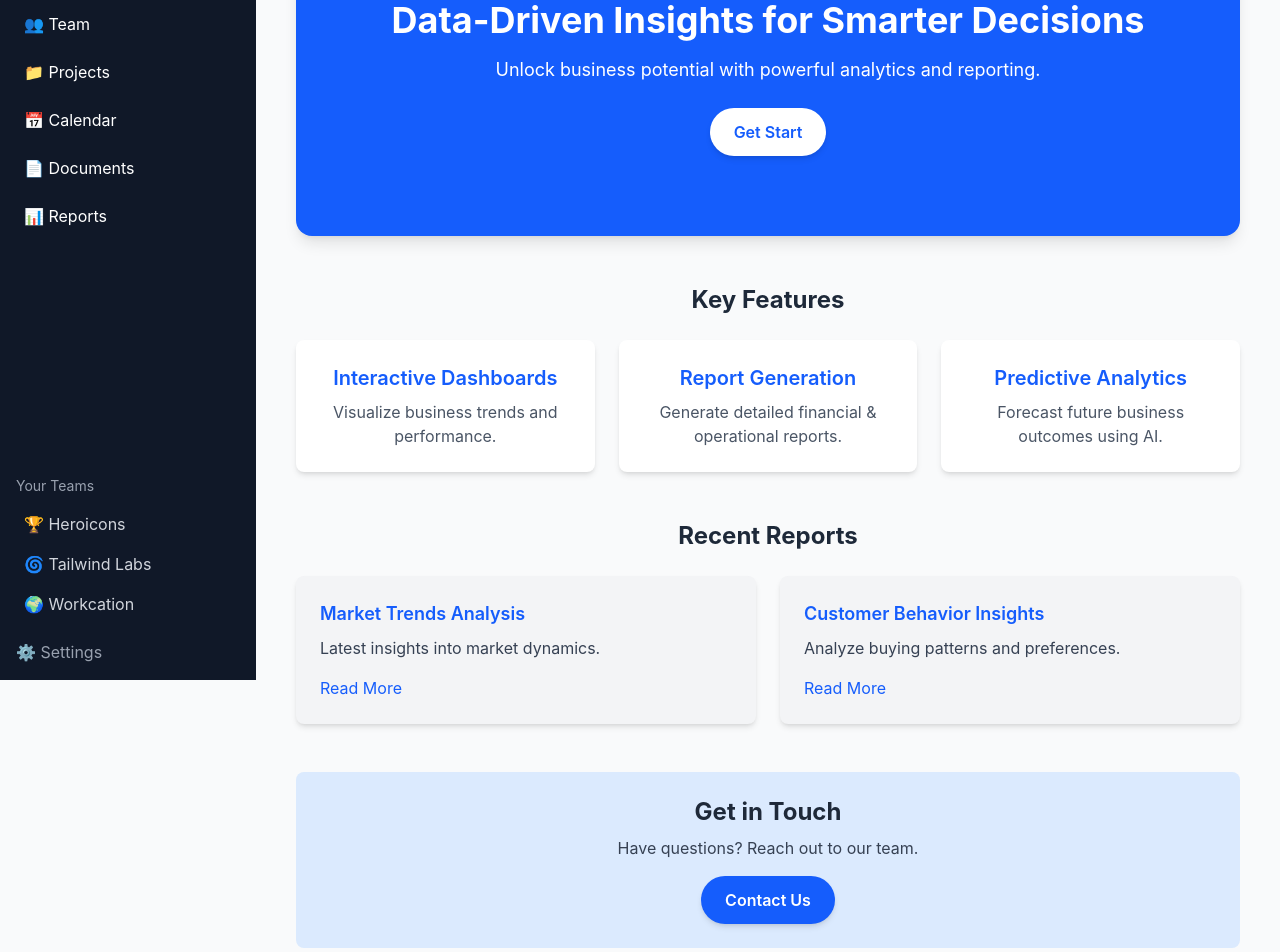
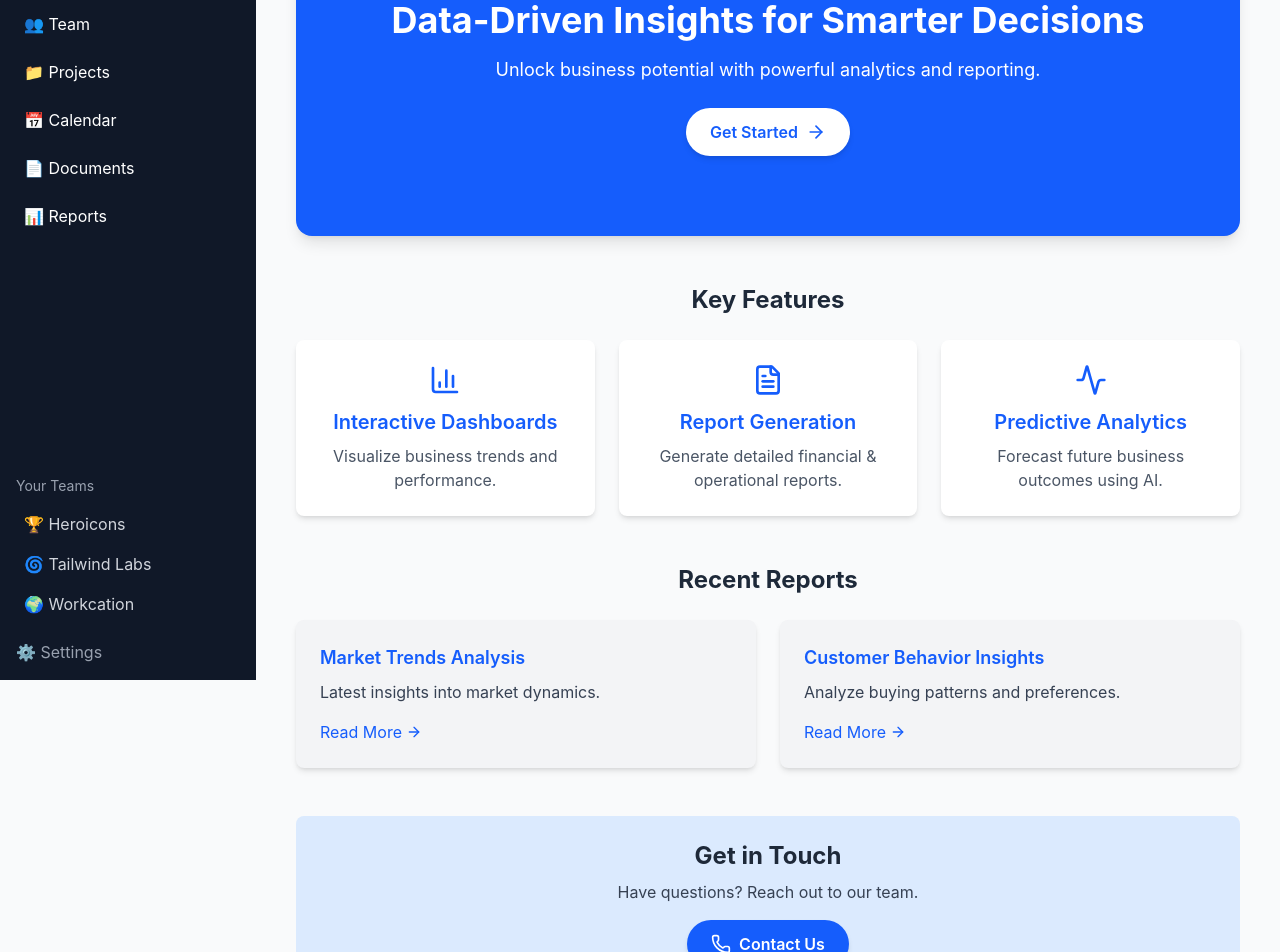
Before and after one commit to sourabhm-25/Business-Analysis-with-AI, a React (Vite) app in the folder Business-Analysis-AI/frontend/: page / in a window 1280 px wide. Shown: the part 120-1072 px from the top of the page. Built offline with nearby package versions, Linux system fonts and the light colour scheme.

Commit message:
modified:   Business-Analysis-AI/frontend/src/pages/Home.jsx

```diff
--- a/Business-Analysis-AI/frontend/package.json
+++ b/Business-Analysis-AI/frontend/package.json
@@ -11,6 +11,8 @@
   },
   "dependencies": {
     "@tailwindcss/vite": "^4.0.7",
+    "framer-motion": "^12.4.7",
+    "lucide-react": "^0.475.0",
     "react": "^19.0.0",
     "react-dom": "^19.0.0",
     "react-icons": "^5.5.0",
--- a/Business-Analysis-AI/frontend/src/pages/Home.jsx
+++ b/Business-Analysis-AI/frontend/src/pages/Home.jsx
@@ -1,30 +1,46 @@
 import React from "react";
+import { motion } from "framer-motion";
+import { ArrowRight, Phone, BarChart3, FileText, Activity } from "lucide-react";
 
-function Home(){
+
+function Home() {
   return (
     <div className="p-6">
       {/* Hero Section */}
-          <div className="bg-blue-600 text-white text-center py-20 rounded-2xl shadow-lg">
+      <motion.div
+        initial={{ opacity: 0, y: -20 }}
+        animate={{ opacity: 1, y: 0 }}
+        transition={{ duration: 0.5 }}
+        className="bg-blue-600 text-white text-center py-20 rounded-2xl shadow-lg"
+      >
         <h1 className="text-4xl font-bold mb-4">Data-Driven Insights for Smarter Decisions</h1>
         <p className="text-lg">Unlock business potential with powerful analytics and reporting.</p>
-            <button className="mt-6 px-6 py-3 bg-white text-blue-600 font-semibold rounded-full shadow-md hover:bg-gray-200 transition">
-              Get Start
-            </button>
-          </div>
+        <motion.button
+          whileHover={{ scale: 1.1 }}
+          className="mt-6 px-6 py-3 bg-white text-blue-600 font-semibold rounded-full shadow-md flex items-center gap-2 mx-auto hover:bg-gray-200 transition"
+        >
+          Get Started <ArrowRight size={20} />
+        </motion.button>
+      </motion.div>
 
       {/* Key Features Section */}
       <div className="mt-12">
         <h2 className="text-2xl font-bold text-gray-800 mb-6 text-center">Key Features</h2>
         <div className="grid grid-cols-1 md:grid-cols-3 gap-6">
           {[
-                { title: "Interactive Dashboards", desc: "Visualize business trends and performance." },
-                { title: "Report Generation", desc: "Generate detailed financial & operational reports." },
-                { title: "Predictive Analytics", desc: "Forecast future business outcomes using AI." },
+            { title: "Interactive Dashboards", icon: <BarChart3 size={32} />, desc: "Visualize business trends and performance." },
+            { title: "Report Generation", icon: <FileText size={32} />, desc: "Generate detailed financial & operational reports." },
+            { title: "Predictive Analytics", icon: <Activity size={32} />, desc: "Forecast future business outcomes using AI." }
           ].map((feature, index) => (
-                <div key={index} className="p-6 bg-white shadow-md rounded-lg text-center">
+            <motion.div
+              key={index}
+              whileHover={{ scale: 1.05 }}
+              className="p-6 bg-white shadow-md rounded-lg text-center cursor-pointer"
+            >
+              <div className="flex justify-center mb-3 text-blue-600">{feature.icon}</div>
               <h3 className="text-xl font-semibold text-blue-600">{feature.title}</h3>
               <p className="text-gray-600 mt-2">{feature.desc}</p>
-                </div>
+            </motion.div>
           ))}
         </div>
       </div>
@@ -33,29 +49,47 @@ function Home(){
       <div className="mt-12">
         <h2 className="text-2xl font-bold text-gray-800 mb-6 text-center">Recent Reports</h2>
         <div className="grid grid-cols-1 md:grid-cols-2 gap-6">
-              {[
-                { title: "Market Trends Analysis", desc: "Latest insights into market dynamics." },
-                { title: "Customer Behavior Insights", desc: "Analyze buying patterns and preferences." },
-              ].map((report, index) => (
-                <div key={index} className="p-6 bg-gray-100 shadow-md rounded-lg">
-                  <h3 className="text-lg font-semibold text-blue-600">{report.title}</h3>
-                  <p className="text-gray-700 mt-2">{report.desc}</p>
-                  <button className="mt-4 text-blue-600 hover:underline">Read More</button>
-                </div>
+          {["Market Trends Analysis", "Customer Behavior Insights"].map((title, index) => (
+            <motion.div
+              key={index}
+              whileHover={{ scale: 1.03 }}
+              className="p-6 bg-gray-100 shadow-md rounded-lg cursor-pointer"
+            >
+              <h3 className="text-lg font-semibold text-blue-600">{title}</h3>
+              <p className="text-gray-700 mt-2">
+                {title === "Market Trends Analysis"
+                  ? "Latest insights into market dynamics."
+                  : "Analyze buying patterns and preferences."}
+              </p>
+              <motion.button
+                whileHover={{ x: 5 }}
+                className="mt-4 text-blue-600 flex items-center gap-1 hover:underline"
+              >
+                Read More <ArrowRight size={16} />
+              </motion.button>
+            </motion.div>
           ))}
         </div>
       </div>
 
       {/* Contact Section */}
-          <div className="mt-12 bg-blue-100 p-6 rounded-lg text-center">
+      <motion.div
+        initial={{ opacity: 0 }}
+        animate={{ opacity: 1 }}
+        transition={{ duration: 0.5, delay: 0.2 }}
+        className="mt-12 bg-blue-100 p-6 rounded-lg text-center"
+      >
         <h2 className="text-2xl font-bold text-gray-800">Get in Touch</h2>
         <p className="text-gray-700 mt-2">Have questions? Reach out to our team.</p>
-            <button className="mt-4 px-6 py-3 bg-blue-600 text-white font-semibold rounded-full shadow-md hover:bg-blue-700 transition">
-              Contact Us
-            </button>
-          </div>
+        <motion.button
+          whileHover={{ scale: 1.1 }}
+          className="mt-4 px-6 py-3 bg-blue-600 text-white font-semibold rounded-full shadow-md flex items-center gap-2 mx-auto hover:bg-blue-700 transition"
+        >
+          <Phone size={20} /> Contact Us
+        </motion.button>
+      </motion.div>
     </div>
   );
 }
 
-export default Home
+export default Home;
```
Also changed, not shown: 1 other file (tests, documents, lock files or other folders). Lines whose indentation alone changed are shown as unchanged.
